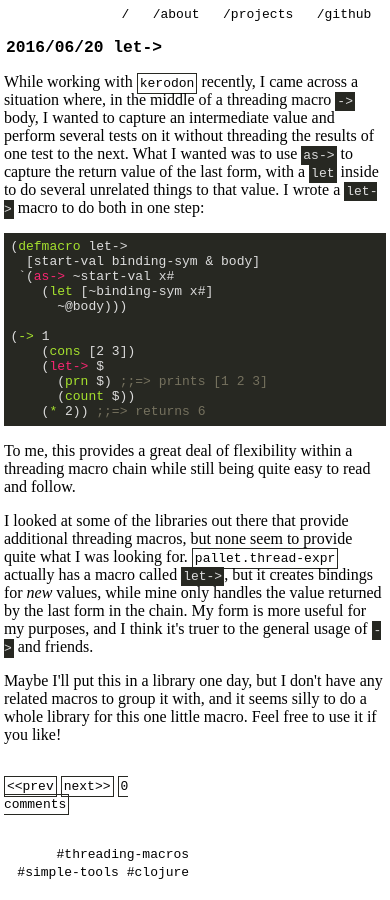
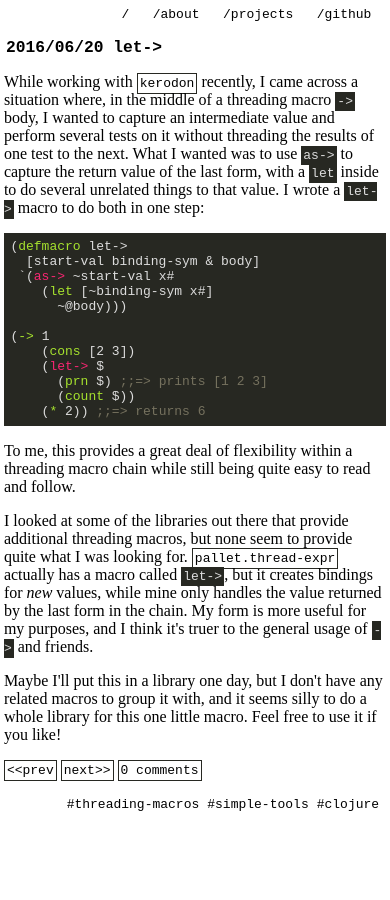
Before and after one commit to jbswetnam/jbswetnam.github.io, a plain HTML site: page index.html in a window 390 px wide. After the commit the page ends 844 px from the top, so only its background shows below. Drawn offline with Linux system fonts and the light colour scheme.

Commit message:
full-screen footer on mobile

```diff
--- a/index.html
+++ b/index.html
@@ -36,9 +36,11 @@
       font-weight: bold;
       font-size: 1.25em;
     }
-    .post-footer, .post-tags {
-      width: 49%;
-      display: inline-block;
+    @media (min-width: 600px) {
+      .post-footer, .post-tags {
+        width: 49%;
+        display: inline-block;
+      }
     }
   </style>
   <link rel="stylesheet" href="css/highlight.css">
```
